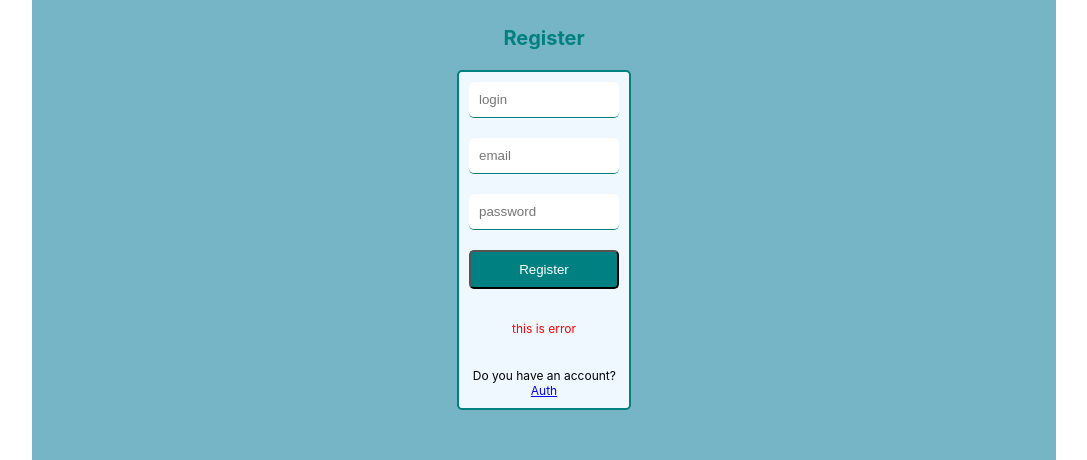
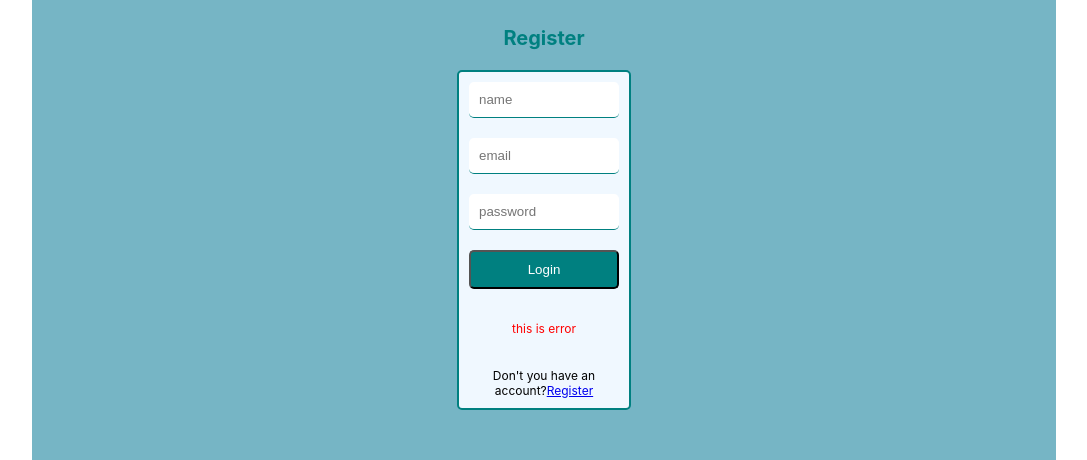
Before and after one commit to kozakevich13/mcraft-client, a React (Create React App) app: page /register in a window 1280 px wide. Shown: the part 189-649 px from the top of the page, without its empty margins (96-1183 px from the left). Built offline with nearby package versions, Linux system fonts and the light colour scheme.

Commit message:
add registr form

```diff
--- a/package.json
+++ b/package.json
@@ -6,6 +6,8 @@
     "@testing-library/jest-dom": "^5.16.5",
     "@testing-library/react": "^13.4.0",
     "@testing-library/user-event": "^13.5.0",
+    "axios": "^1.4.0",
+    "dotenv": "^16.0.3",
     "react": "^18.2.0",
     "react-dom": "^18.2.0",
     "react-router-dom": "^6.11.2",
--- a/src/pages/Register.jsx
+++ b/src/pages/Register.jsx
@@ -1,17 +1,54 @@
 import { Link } from "react-router-dom";
+import axios from "axios";
+import { useState } from "react";
 
 const Register = () => {
+  const [email, setEmail] = useState("");
+  const [password, setPassword] = useState("");
+  const [name, setName] = useState("");
+
+  function handleSubmit(event) {
+    console.log("hi");
+    event.preventDefault();
+    axios
+      .post("http://localhost:5000/register", {
+        name: name,
+        email: email,
+        password: password,
+      })
+      .then((res) => console.log(res))
+      .catch((err) => console.log(err));
+  }
+
   return (
     <div className="auth">
       <h1>Register</h1>
-      <form>
-        <input required type="text" placeholder="login" />
-        <input required type="email" placeholder="email" />
-        <input required type="password" placeholder="password" />
-        <button>Register</button>
+      <form onSubmit={handleSubmit}>
+        <input
+          required
+          type="text"
+          placeholder="name"
+          onChange={(e) => setName(e.target.value)}
+          name="name"
+        />
+        <input
+          required
+          type="email"
+          placeholder="email"
+          onChange={(e) => setEmail(e.target.value)}
+          name="email"
+        />
+        <input
+          required
+          type="password"
+          placeholder="password"
+          onChange={(e) => setPassword(e.target.value)}
+          name="password"
+        />
+        <button type="submit">Login</button>
         <p>this is error</p>
         <span>
-          Do you have an account?<Link to={"/login"}>Auth</Link>
+          Don't you have an account?<Link to={"/login"}>Register</Link>
         </span>
       </form>
     </div>
```
Also changed, not shown: 1 other file (tests, documents, lock files or other folders).
